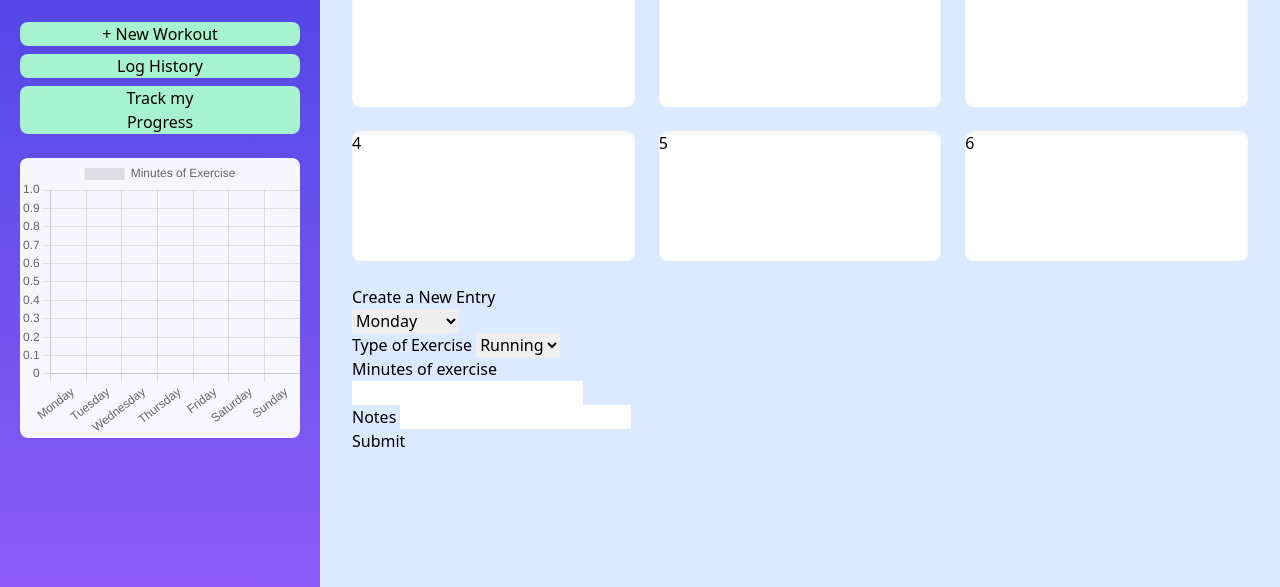
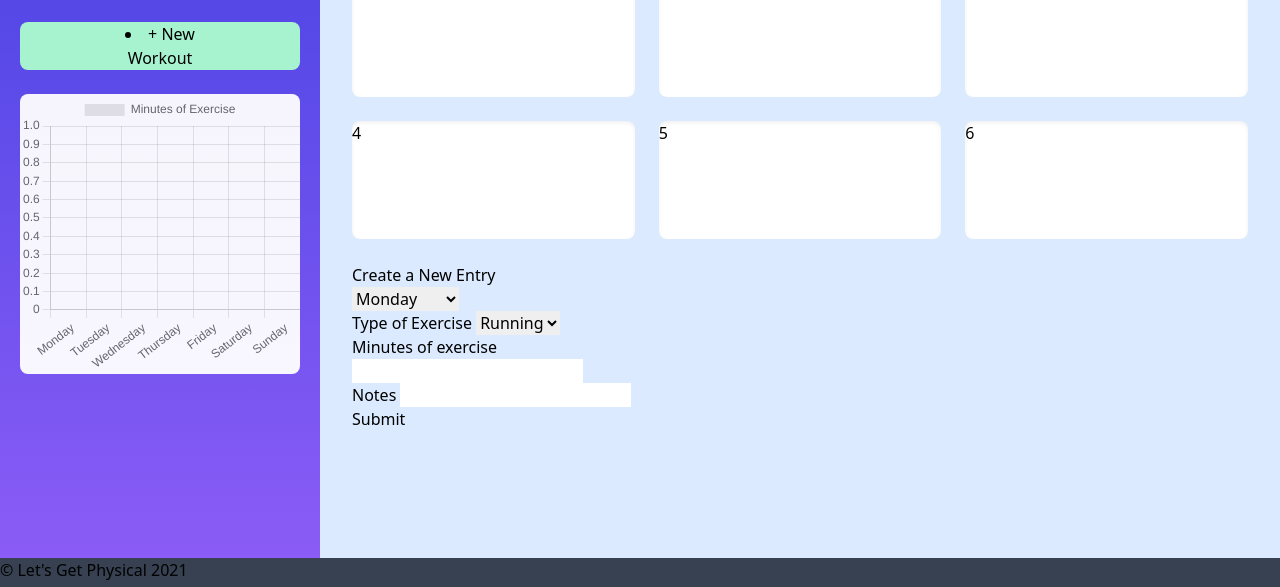
Before and after one commit to sharni595/lets-get-physical, a plain HTML site: page index.html in a window 1280 px wide. Shown: the part 54-641 px from the top of the page. Drawn offline with nearby package versions, Linux system fonts and the light colour scheme; no server answers.

Commit message:
removed other menu items

```diff
--- a/index.html
+++ b/index.html
@@ -18,23 +18,11 @@
 
     <!--Nav Bar-->
             <div class="mx-5 inline-block align-middle">
-            <ul>
                 <button class="my-1 container mx-auto bg-green-200 focus:bg-green-400 text-center rounded-lg hover:drop-shadow-xl">
                     <li class="px-20">
                       + New Workout
                     </li>
                 </button>
-                <button class="my-1 container mx-auto bg-green-200 focus:bg-green-400 text-center rounded-lg hover:drop-shadow-xl">
-                    <li class="px-20">
-                      Log History
-                    </li>
-                </button>
-                <button class="my-1 container mx-auto bg-green-200 focus:bg-green-400 focus:ring-0 text-center rounded-lg hover:drop-shadow-xl">
-                    <li class="px-20">
-                      Track my Progress
-                    </li>
-                </button>
-            </ul>
     </div>
 
         <!--Activity Logged Chart-->
```
